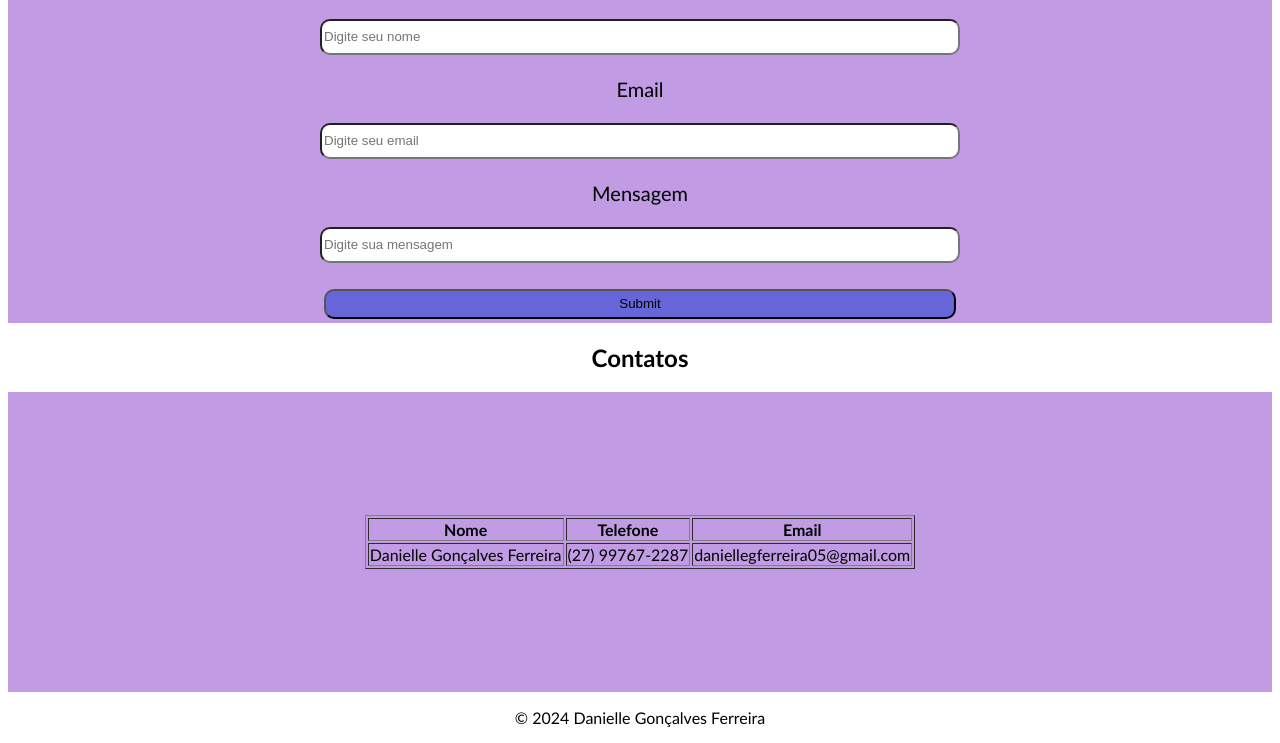
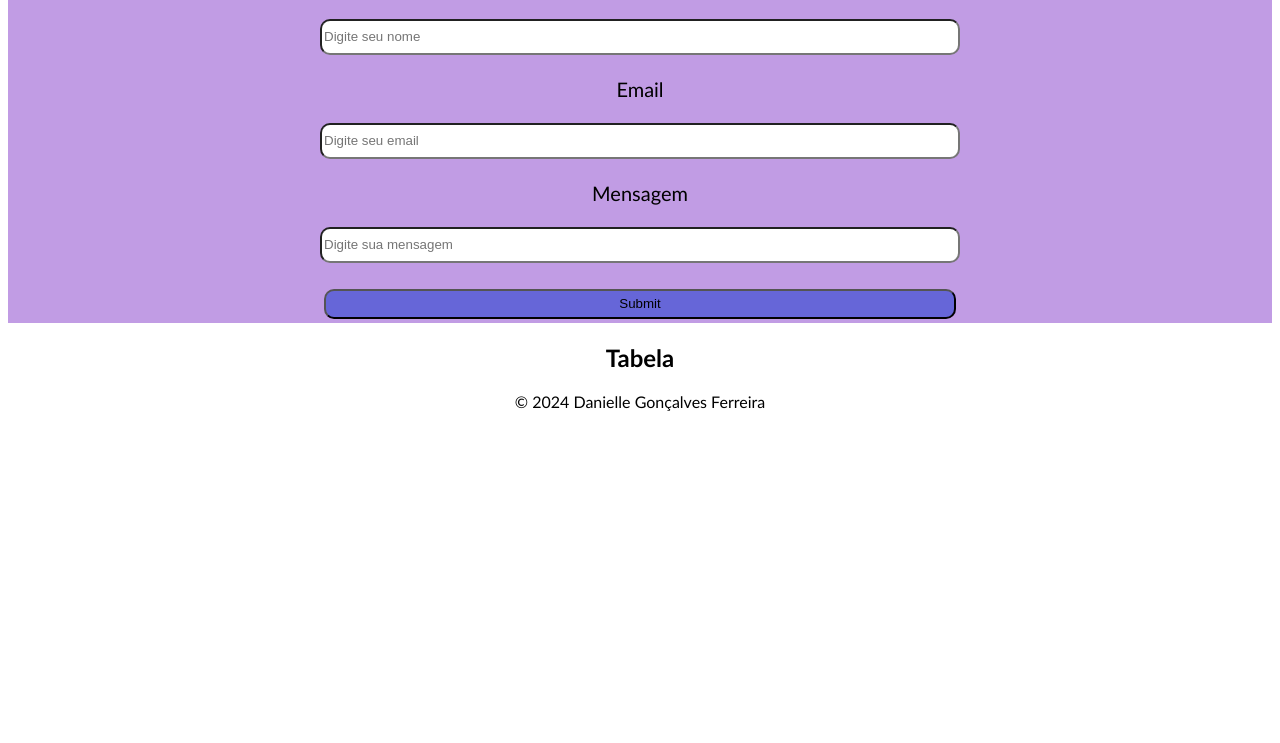
Before and after one commit to daniferreira05/Aula-CC1Mb-2, a plain HTML site: page index.html in a window 1280 px wide. Shown: the part 109-852 px from the top of the page. After the commit the page ends 800 px from the top, so only its background shows below. Drawn offline with Linux system fonts and the light colour scheme.

Commit message:
Add files via upload

```diff
--- a/index.css
+++ b/index.css
@@ -4,6 +4,12 @@ body {
 
 }
 
+script{
+
+    width: 100%;
+    height: 350px;
+    background-color: rgb(193, 156, 228);
+}
 section {
     width: 100%;
     height: 350px;
@@ -31,25 +37,3 @@ input{
 input[ type= "submit"]{
     background-color: rgb(102, 102, 216);
 }
-
-.tabela{
-    width: 100%;
-    height: 300px;
-    display: flex;
-    align-items: center;
-     justify-content:center;
-
-
-}
-s-table{
-    border-bottom: 1px solid rgb(92, 33, 92);
-    border-color: black;
-    border-radius: 5px;
-
-}
-footer{
-    background-color: black;
-}
-.roda{
-    background-color: white;
-}
--- a/index.html
+++ b/index.html
@@ -6,6 +6,7 @@
     <meta name="viewport" content="width=device-width, initial-scale=1.0">
     <title>Formulário</title>
     <link rel="stylesheet" href="index.css">
+    <link rel="stylesheet" href="index.js">
 </head>
 
 <body>
@@ -26,26 +27,18 @@
 
 
         <input type="submit">
+
+
     </section>
 
-    <h2>Contatos</h2>
-    <section class="tabela">
-         <table border="1">
-        <thead>
-            <th>Nome</th>
-            <th>Telefone</th>
-            <th>Email</th>
-        </thead>
+    <h2>Tabela</h2>
+    <script>
 
-        <tbody>
-            <tr>
-                <td>Danielle Gonçalves Ferreira</td>
-                <td>(27) 99767-2287</td>
-                <td>daniellegferreira05@gmail.com</td>
-
-            </tr>
-        </tbody>
-    </table>
+        function eviar(event) {
+            event.preventDafault();
+            alert(Ola, pessoal)
+        }
+    </script>
     </section>
 
     <footer>
```
Lines whose indentation alone changed are shown as unchanged.
